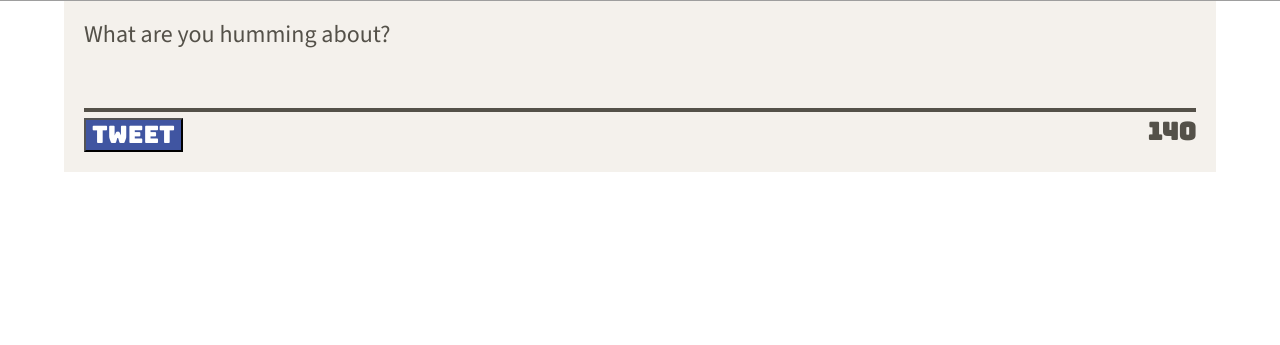
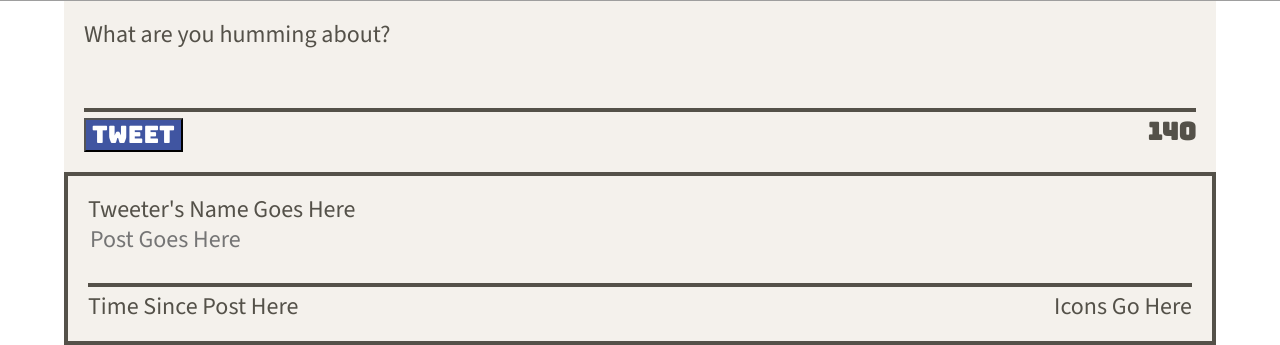
Before and after one commit to jon-jh/tweeter, a website: page public/index.html in a window 1280 px wide. Shown: the part 519-864 px from the top of the page. Before the commit the page ends 800 px from the top, so only its background shows below. Drawn offline with nearby package versions, Linux system fonts and the light colour scheme; grey boxes are pictures that could not be loaded.

Commit message:
create layout for completed (posted) tweets, based on copy/paste of existing tweet creation form

```diff
--- a/public/index.html
+++ b/public/index.html
@@ -24,6 +24,7 @@
   <link rel="stylesheet" href="/styles/nav.css" type="text/css" />
   <link rel="stylesheet" href="/styles/header.css" type="text/css" />
   <link rel="stylesheet" href="/styles/new-tweet.css" type="text/css" />
+  <link rel="stylesheet" href="/styles/posts.css" type="text/css" />
   <!-- External JS -->
   <script src="https://ajax.googleapis.com/ajax/libs/jquery/3.4.1/jquery.min.js"></script>
 
@@ -59,7 +60,7 @@
   <main class="container">
     <section class="new-tweet">
       <form method="post" action="/tweets/">
-    <span class= above-tweet>
+        <span class=above-tweet>
           <label for="tweet-text">What are you humming about?</label>
         </span>
         <textarea name="text" id="tweet-text" placeholder=""></textarea>
@@ -71,6 +72,23 @@
         </div>
       </form>
     </section>
+
+    <section class="posts">
+      <form method="" action="">
+        <!-- blank method and action for now -->
+        <span class="above-post">
+          <label for="tweeter-name">Tweeter's Name Goes Here</label>
+        </span>
+        <textarea name="post" id="post-text" placeholder="Post Goes Here"></textarea>
+        <div>
+          <span class="under-post">
+            <label for="time-since-post">Time Since Post Here</label>
+            <label for="post-icons">Icons Go Here</label>
+          </span>
+        </div>
+      </form>
+    </section>
+
   </main>
 </body>
 
--- /dev/null
+++ b/public/styles/posts.css
@@ -0,0 +1,32 @@
+.posts form {
+  width: 100%;
+  padding: 20px;
+  border: 4px solid #545149;
+}
+
+.under-post {
+  display: flex;
+  justify-content: space-between;
+  font-family: 'Source Sans 3';
+}
+
+.under-post label {
+}
+
+#post-text {
+  width: inherit;
+  background-color: inherit;
+  border: none;
+  border-bottom: 4px solid #545149;
+  resize: none;
+}
+
+#post-text::-webkit-scrollbar {
+  display: none;
+  /* Hides the scrollbar */
+}
+
+.above-post {
+  display: flex;
+  justify-content: flex-start;
+}
--- a/server/data-files/initial-tweets.json
+++ b/server/data-files/initial-tweets.json
@@ -8,7 +8,7 @@
     "content": {
       "text": "If I have seen further it is by standing on the shoulders of giants"
     },
-    "created_at": 1722442864459
+    "created_at": 1722710120851
   },
   {
     "user": {
@@ -19,6 +19,6 @@
     "content": {
       "text": "Je pense , donc je suis"
     },
-    "created_at": 1722529264459
+    "created_at": 1722796520851
   }
 ]
```
Lines whose indentation alone changed are shown as unchanged.
